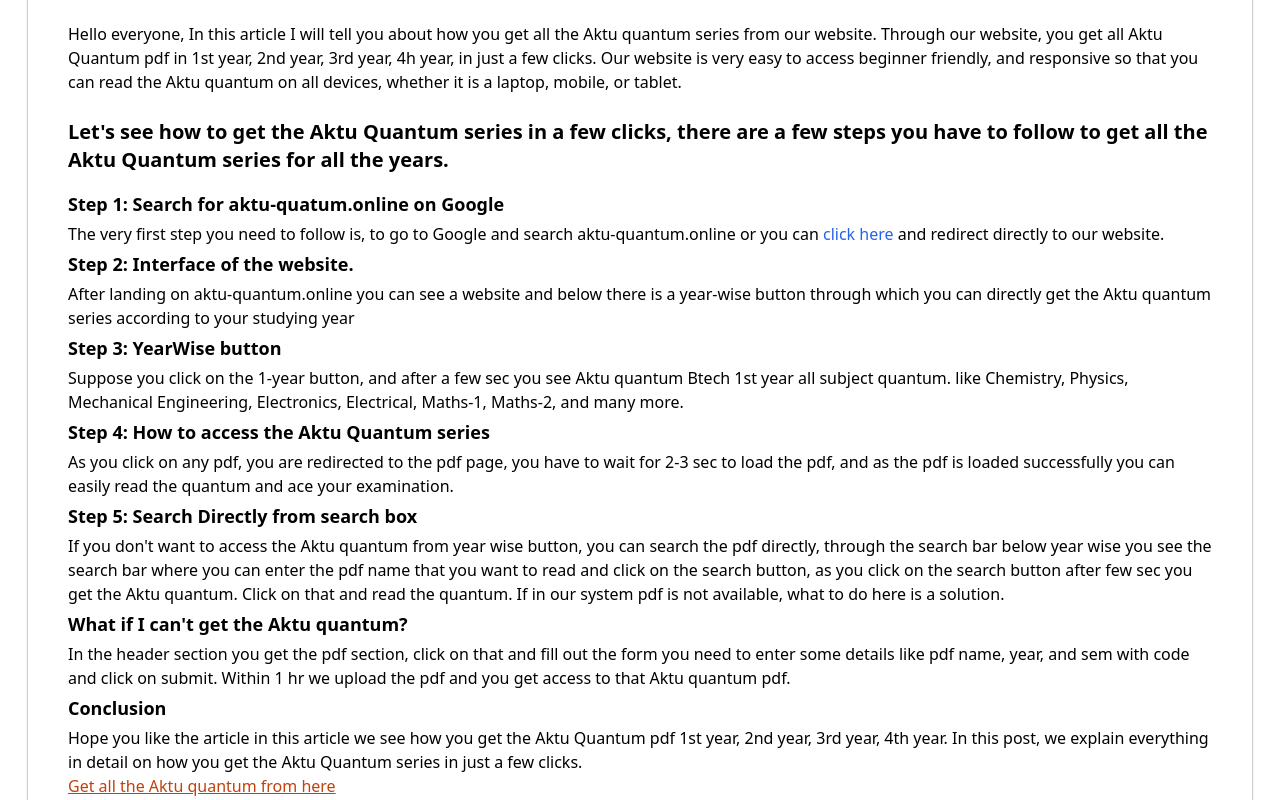
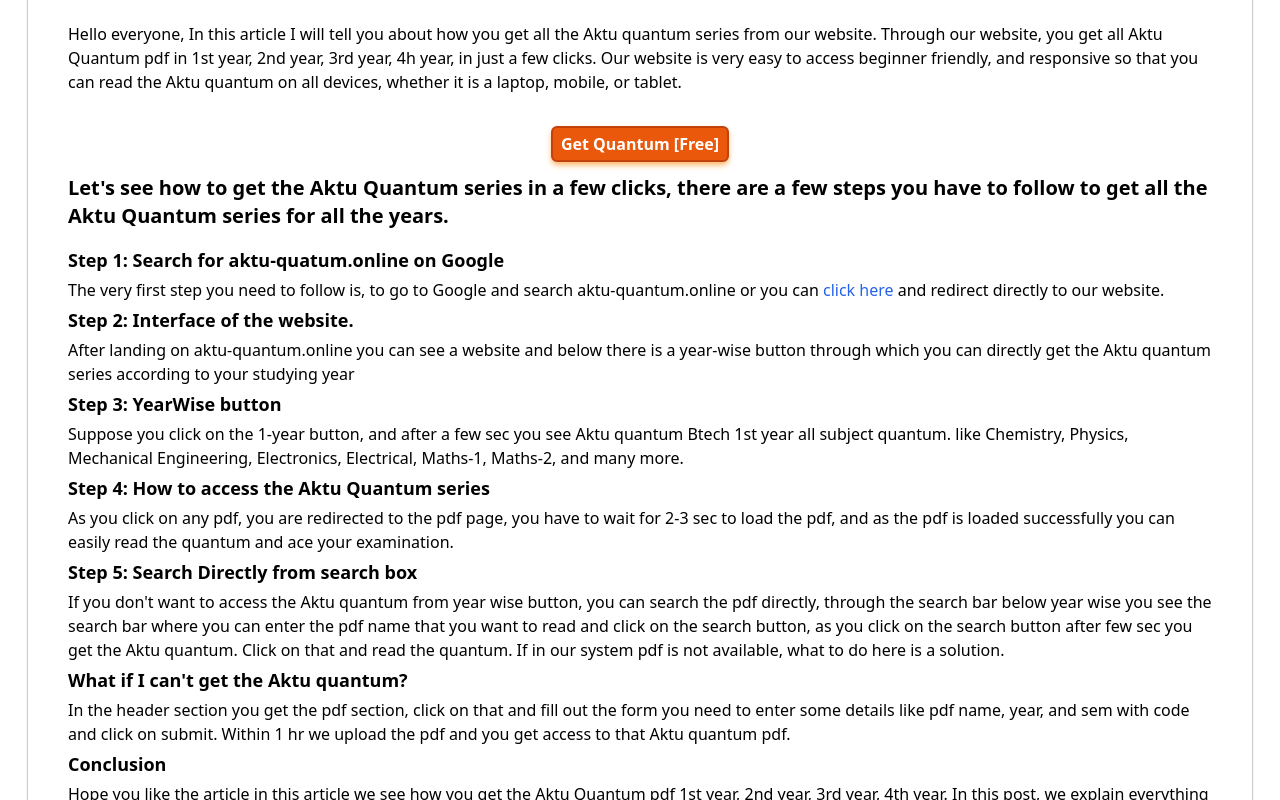
Before and after one commit to MuditxRajput/aktu_quantum_frontend, a React (Create React App) app: page /aktuQuantum in a window 1280 px wide. Shown: the part 180-980 px from the top of the page. Built offline with nearby package versions, Linux system fonts and the light colour scheme.

Commit message:
'bugPost'

```diff
--- a/src/Post/Aktu_Quantum.jsx
+++ b/src/Post/Aktu_Quantum.jsx
@@ -1,6 +1,7 @@
 import React from "react";
 import { Helmet } from "react-helmet";
 import BelowPdfView from "../Ads/BelowPdfView";
+import HomepageReturn from "../Components/HomepageReturn";
 const Aktu_Quantum = () => {
   return (
     <>
@@ -36,6 +37,7 @@
           </p>
         </div>
         <div>
+          <HomepageReturn/>
           <BelowPdfView/>
         </div>
         <div>
@@ -127,15 +129,7 @@
             post, we explain everything in detail on how you get the Aktu
             Quantum series in just a few clicks.
           </p>
-          <p>
-            {" "}
-            <a
-              href="https://www.aktu-quantum.online/"
-              className="text-orange-700 underline"
-            >
-              Get all the Aktu quantum from here{" "}
-            </a>
-          </p>
+         <HomepageReturn/>
         </div>
         <div>
           <BelowPdfView/>
```
